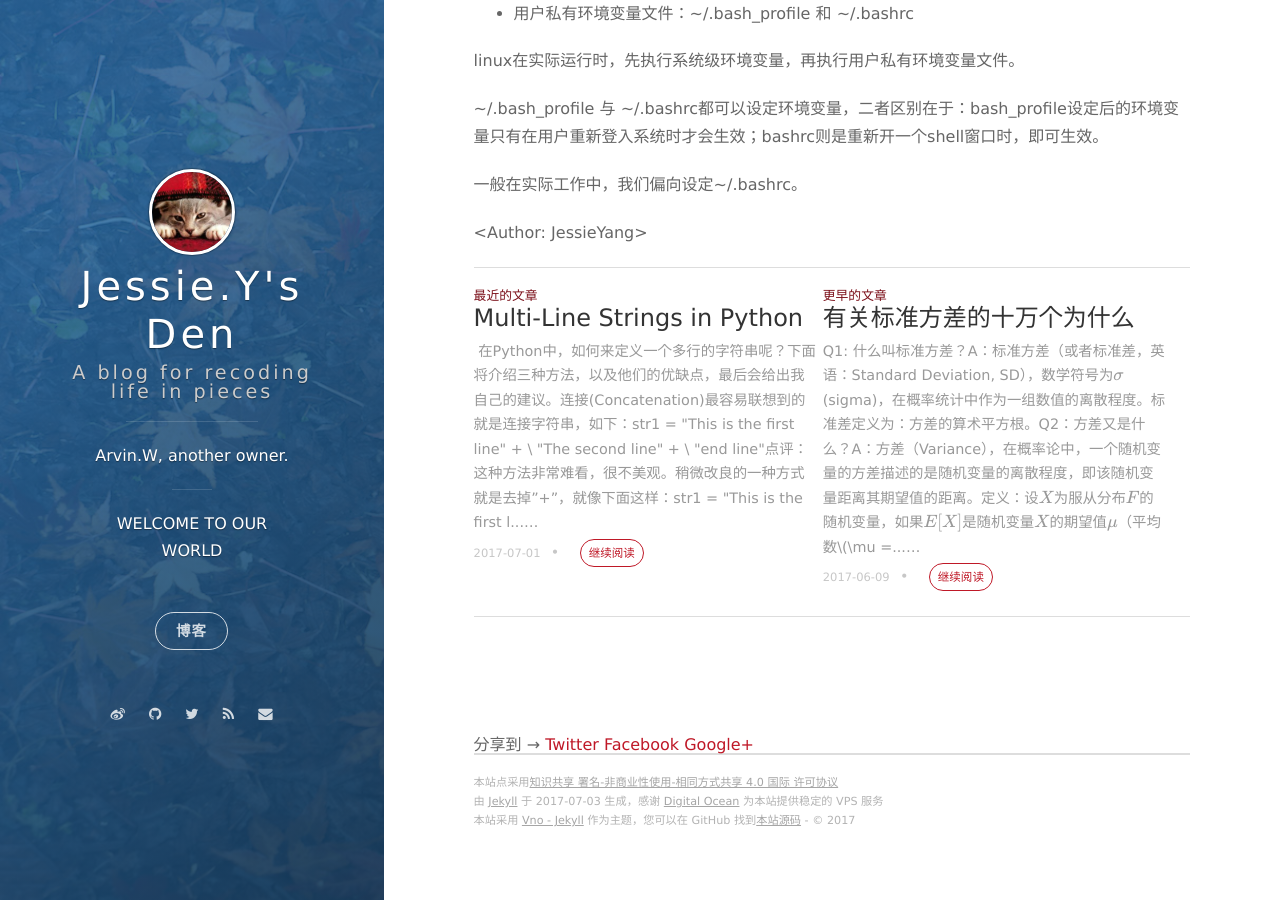
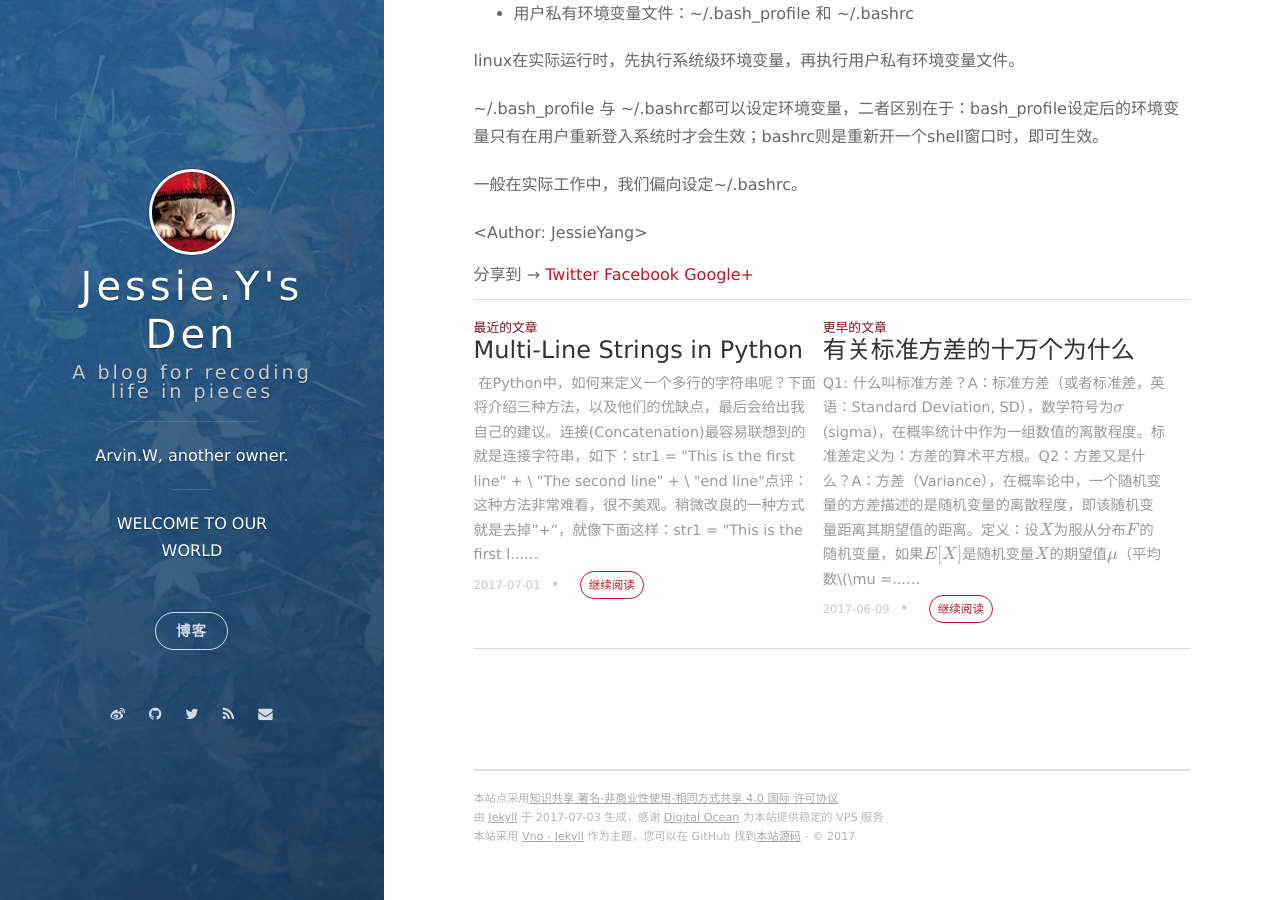
Before and after one commit to jessiewy/jessiewy.github.io, a Jekyll site: the page built from _posts/2017-6-30-env_variable.markdown, in a window 1280 px wide and 900 px high, scrolled down 1421 px. Built offline with Jekyll 4.4.1, drawn with Linux system fonts in a browser that asks for light colours; nearby versions of some CDN libraries; formulas are drawn with MathJax 3; comment, search, counter and statistics services are not loaded; some of the changed lines change nothing that is shown.

Commit message:
adjust positions

```diff
--- a/_layouts/post.html
+++ b/_layouts/post.html
@@ -15,6 +15,6 @@ layout: default
   </section>
 </article>
 
+{% include share-page.html %}
 {% include read-more.html %}
 {% include comments.html %}
-{% include share-page.html %}
```
